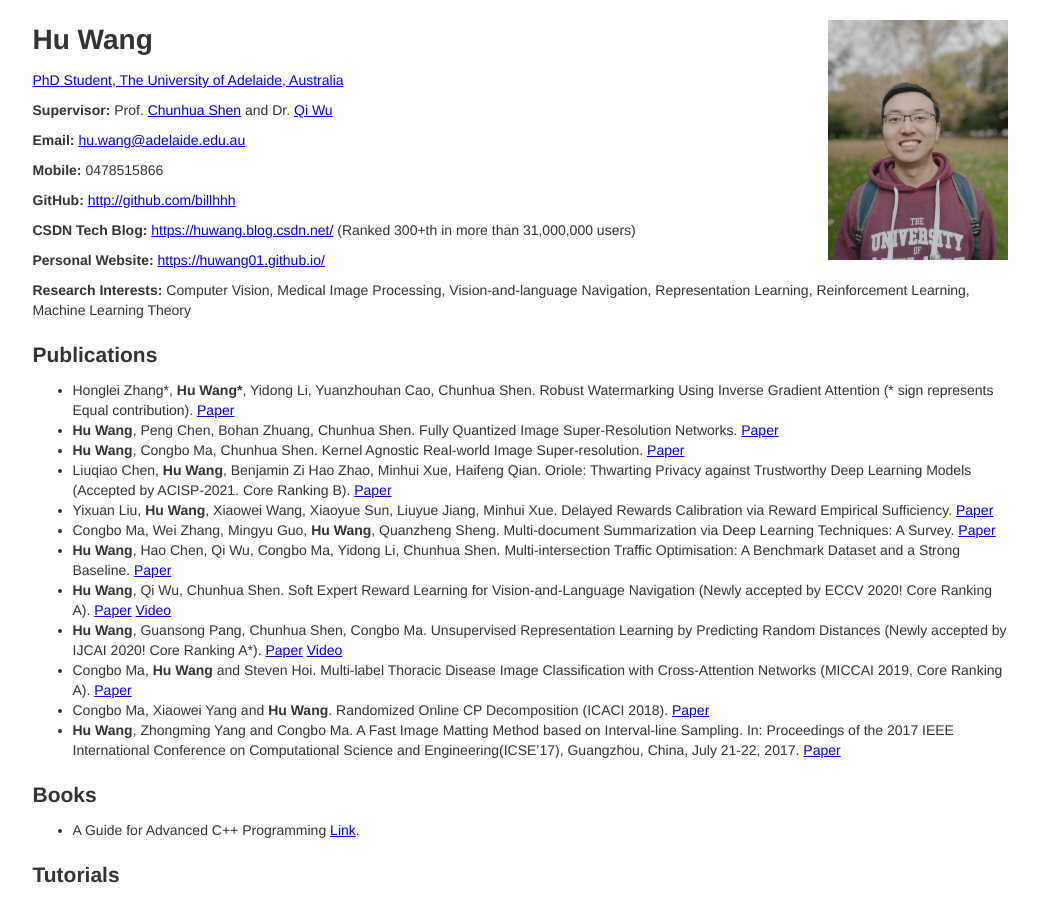
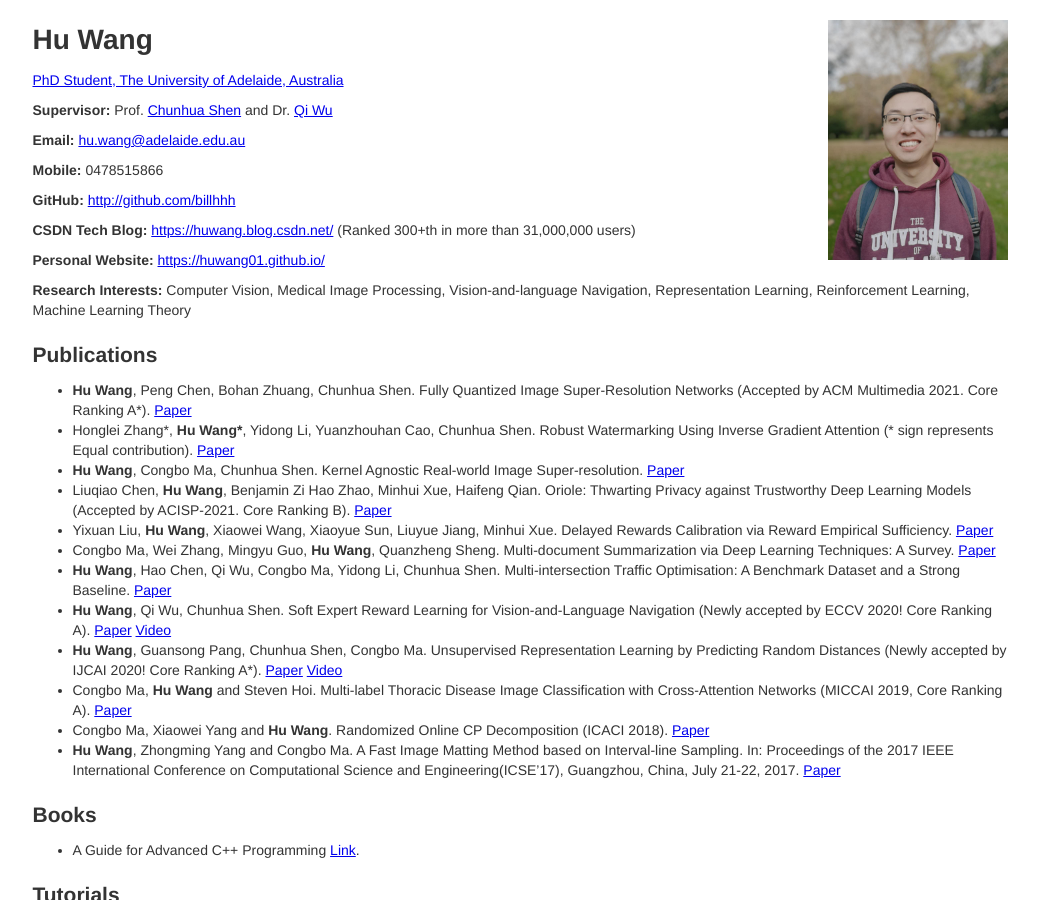
Before and after one commit to billhhh/whblog-omega, a Jekyll site: the page res/res-bak.html, which Jekyll copies as it is, in a window 1280 px wide and 900 px high. Shown: the whole window, without its empty margins (120-1159 px from the left). Built offline with Jekyll 4.4.1, drawn with Linux system fonts in a browser that asks for light colours.

Commit message:
Update res-bak.html

```diff
--- a/res/res-bak.html
+++ b/res/res-bak.html
@@ -47,10 +47,10 @@
       <div class="row">
         <ul>
 	  <li>
-            Honglei Zhang*, <strong>Hu Wang*</strong>, Yidong Li, Yuanzhouhan Cao, Chunhua Shen. Robust Watermarking Using Inverse Gradient Attention (* sign represents Equal contribution). <a href = "https://arxiv.org/abs/2011.10850">Paper</a>
+            <strong>Hu Wang</strong>, Peng Chen, Bohan Zhuang, Chunhua Shen. Fully Quantized Image Super-Resolution Networks (Accepted by ACM Multimedia 2021. Core Ranking A*). <a href = "https://arxiv.org/abs/2011.14265">Paper</a>
           </li>
 	  <li>
-            <strong>Hu Wang</strong>, Peng Chen, Bohan Zhuang, Chunhua Shen. Fully Quantized Image Super-Resolution Networks. <a href = "https://arxiv.org/abs/2011.14265">Paper</a>
+            Honglei Zhang*, <strong>Hu Wang*</strong>, Yidong Li, Yuanzhouhan Cao, Chunhua Shen. Robust Watermarking Using Inverse Gradient Attention (* sign represents Equal contribution). <a href = "https://arxiv.org/abs/2011.10850">Paper</a>
           </li>
 	  <li>
             <strong>Hu Wang</strong>, Congbo Ma, Chunhua Shen. Kernel Agnostic Real-world Image Super-resolution. <a href = "https://arxiv.org/abs/2104.09008">Paper</a>
```
